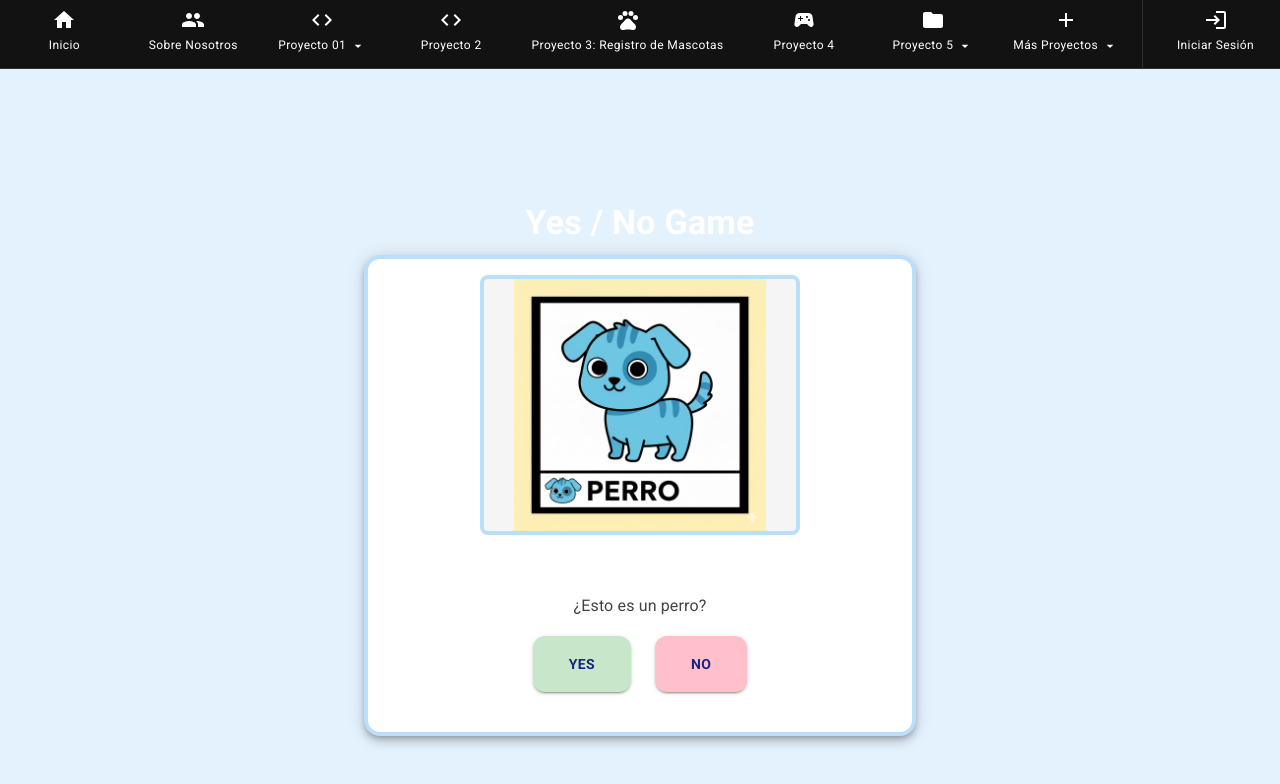
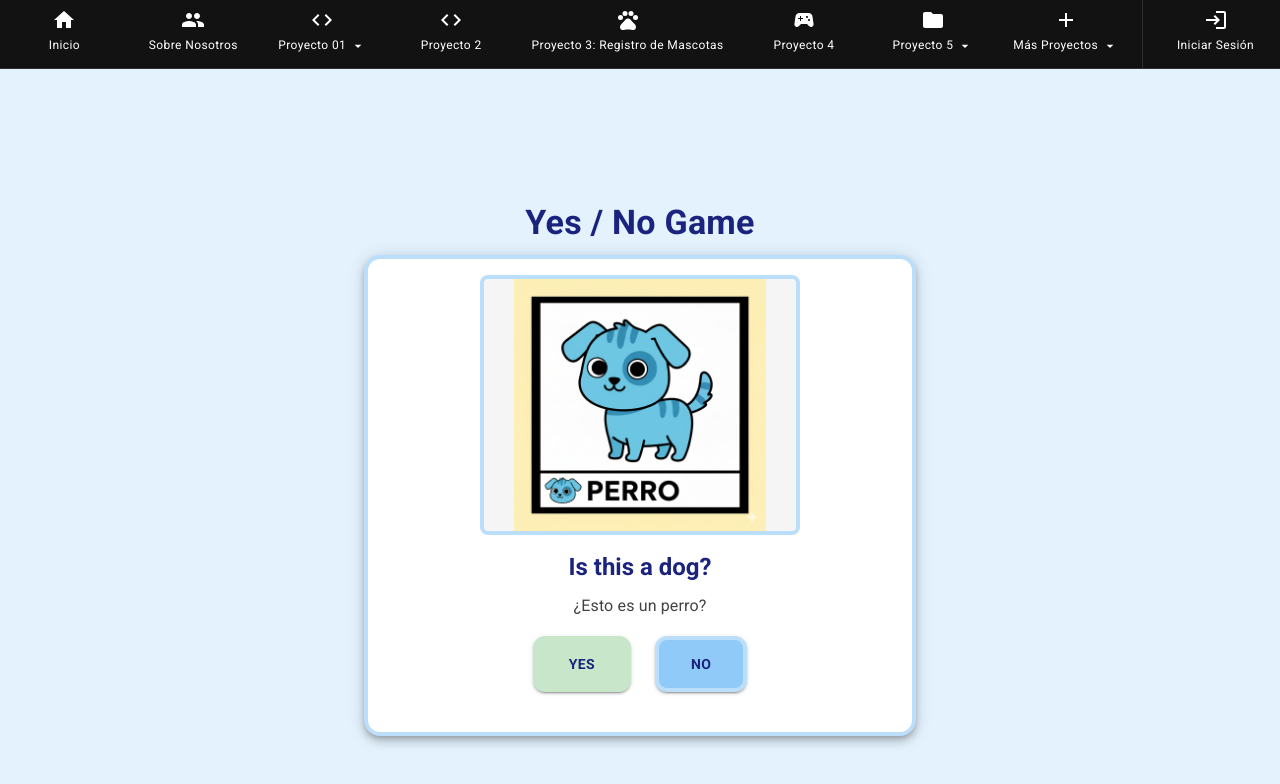
Before and after one commit to Lautaro-Espinosa015/Hub-Proyectos-Grupo2-FPW, a React (Vite) app in the folder client/: page /YesNo in a window 1280 px wide. Shown: the top 784 px of the page. Built offline with nearby package versions, Linux system fonts and the light colour scheme.

Commit message:
chore: aplicar paleta de colores unificada en YesNoGame

```diff
--- a/client/src/components/EnglishGames/Nivel 1/YesNo.jsx
+++ b/client/src/components/EnglishGames/Nivel 1/YesNo.jsx
@@ -16,40 +16,20 @@ import carImg from "../../../assets/Img/ImgEnglishGames/YesNo/car.png";
 import ballImg from "../../../assets/Img/ImgEnglishGames/YesNo/ball.png";
 
 // --- Audios ---
-import audioCorrect from "../../../assets/Sounds/ConversationalSimulator/correct_feedback.mp3"; // Placeholder for "Correct!"
-import audioIncorrect from "../../../assets/Sounds/ConversationalSimulator/incorrect_feedback.mp3"; // Placeholder for "Try again"
+import audioCorrect from "../../../assets/Sounds/ConversationalSimulator/correct_feedback.mp3";
+import audioIncorrect from "../../../assets/Sounds/ConversationalSimulator/incorrect_feedback.mp3";
 
 export default function YesNoGame() {
   const questions = [
-    {
-      img: dogImg,
-      english: "Is this a dog?",
-      spanish: "¿Esto es un perro?",
-      correct: true,
-    },
-    {
-      img: catImg,
-      english: "Is this a dog?",
-      spanish: "¿Esto es un perro?",
-      correct: false,
-    },
-    {
-      img: carImg,
-      english: "Is this a car?",
-      spanish: "¿Esto es un auto?",
-      correct: true,
-    },
-    {
-      img: ballImg,
-      english: "Is this a cat?",
-      spanish: "¿Esto es un gato?",
-      correct: false,
-    },
+    { img: dogImg, english: "Is this a dog?", spanish: "¿Esto es un perro?", correct: true },
+    { img: catImg, english: "Is this a dog?", spanish: "¿Esto es un perro?", correct: false },
+    { img: carImg, english: "Is this a car?", spanish: "¿Esto es un auto?", correct: true },
+    { img: ballImg, english: "Is this a cat?", spanish: "¿Esto es un gato?", correct: false },
   ];
 
   const [step, setStep] = useState(0);
   const [feedback, setFeedback] = useState("");
-  const [feedbackType, setFeedbackType] = useState("success"); // "success" | "error"
+  const [feedbackType, setFeedbackType] = useState("success");
   const [isAnswering, setIsAnswering] = useState(false);
 
   const audioRef = useRef(new Audio());
@@ -91,7 +71,7 @@ export default function YesNoGame() {
     <Box
       sx={{
         minHeight: "100vh",
-        bgcolor: '#e3f2fd', // Very light pastel blue background
+        bgcolor: '#e3f2fd', // Fondo general: azul muy claro
         display: "flex",
         alignItems: "center",
         justifyContent: "center",
@@ -104,6 +84,7 @@ export default function YesNoGame() {
           component="h1"
           align="center"
           fontWeight="bold"
+          color="#1A237E" // Texto principal: azul oscuro profundo
           gutterBottom
         >
           Yes / No Game
@@ -112,10 +93,10 @@ export default function YesNoGame() {
         <Card
           sx={{
             border: "4px solid",
-            borderColor: '#BBDEFB', // Light blue border
+            borderColor: '#BBDEFB', // Borde de tarjeta: azul claro
             borderRadius: 4,
             boxShadow: 6,
-            bgcolor: 'white', // Card background remains white for contrast
+            bgcolor: 'white',
             p: 2,
           }}
         >
@@ -126,9 +107,9 @@ export default function YesNoGame() {
             sx={{
               height: 260,
               objectFit: "contain",
-              bgcolor: '#F5F5F5', // Lighter background for image
+              bgcolor: '#F5F5F5', // Fondo neutro: gris claro
               border: "4px solid",
-              borderColor: '#BBDEFB', // Light blue border
+              borderColor: '#BBDEFB', // Borde de imagen: azul claro
               borderRadius: 2,
               mx: "auto",
               maxWidth: 320,
@@ -136,37 +117,32 @@ export default function YesNoGame() {
           />
 
           <CardContent sx={{ textAlign: "center" }}>
-            <Typography variant="h5" fontWeight="600" gutterBottom>
+            <Typography variant="h5" fontWeight="600" gutterBottom color="#1A237E">
               {current.english}
             </Typography>
             <Typography
               variant="subtitle1"
-              color="#424242" // Secondary text color
+              color="#424242" // Texto puntuación: gris oscuro
               gutterBottom
             >
               {current.spanish}
             </Typography>
 
-            <Stack
-              direction="row"
-              spacing={3}
-              justifyContent="center"
-              sx={{ mt: 2 }}
-            >
+            <Stack direction="row" spacing={3} justifyContent="center" sx={{ mt: 2 }}>
               <Button
                 onClick={() => handleAnswer(true)}
                 variant="contained"
                 disabled={isAnswering}
                 sx={{
                   border: "4px solid",
-                  borderColor: '#c8e6c9', // Pastel green border
+                  borderColor: '#c8e6c9', // Borde correcto: verde pastel
                   borderRadius: 3,
                   px: 4,
                   py: 1.5,
                   fontWeight: "bold",
-                  bgcolor: '#c8e6c9', // Pastel green
-                  color: '#1A237E', // Dark indigo text
-                  '&:hover': { bgcolor: '#a5d6a7' } // Slightly darker green on hover
+                  bgcolor: '#c8e6c9', // Fondo correcto: verde pastel
+                  color: '#1A237E', // Texto principal
+                  '&:hover': { bgcolor: '#a5d6a7' }, // Hover: verde claro
                 }}
               >
                 YES
@@ -177,14 +153,14 @@ export default function YesNoGame() {
                 disabled={isAnswering}
                 sx={{
                   border: "4px solid",
-                  borderColor: '#ffc0cb', // Pastel pink border
+                  borderColor: '#BBDEFB', // Reutilizamos azul claro para NO
                   borderRadius: 3,
                   px: 4,
                   py: 1.5,
                   fontWeight: "bold",
-                  bgcolor: '#ffc0cb', // Pastel pink
-                  color: '#1A237E', // Dark indigo text
-                  '&:hover': { bgcolor: '#f48bb1' } // Slightly darker pink on hover
+                  bgcolor: '#90CAF9', // Botón activo: azul medio
+                  color: '#1A237E',
+                  '&:hover': { bgcolor: '#BBDEFB' }, // Hover: azul claro
                 }}
               >
                 NO
@@ -192,10 +168,7 @@ export default function YesNoGame() {
             </Stack>
 
             {feedback && (
-              <Alert
-                severity={feedbackType}
-                sx={{ mt: 3, fontWeight: "bold" }}
-              >
+              <Alert severity={feedbackType} sx={{ mt: 3, fontWeight: "bold" }}>
                 {feedback}
               </Alert>
             )}
```
